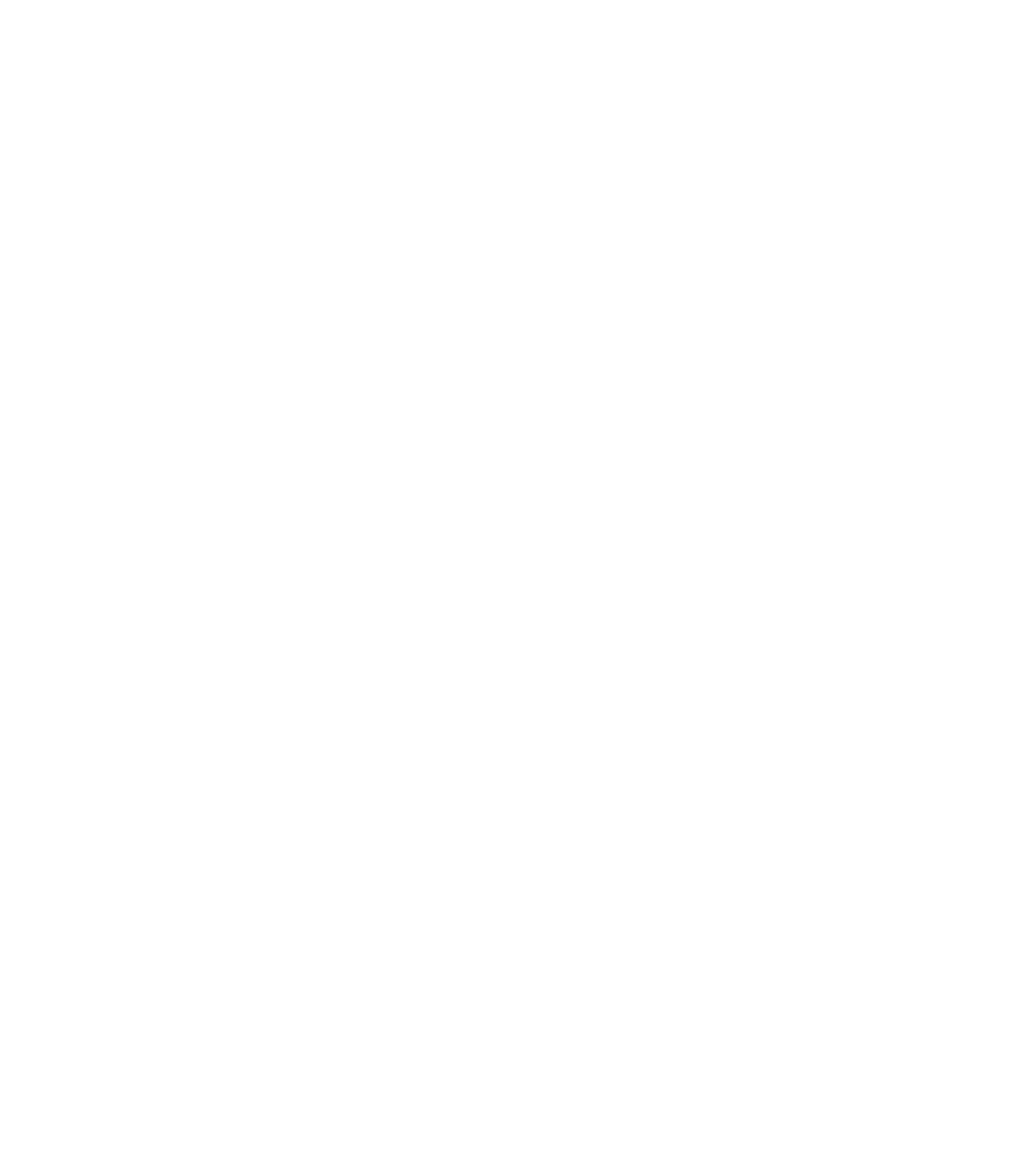
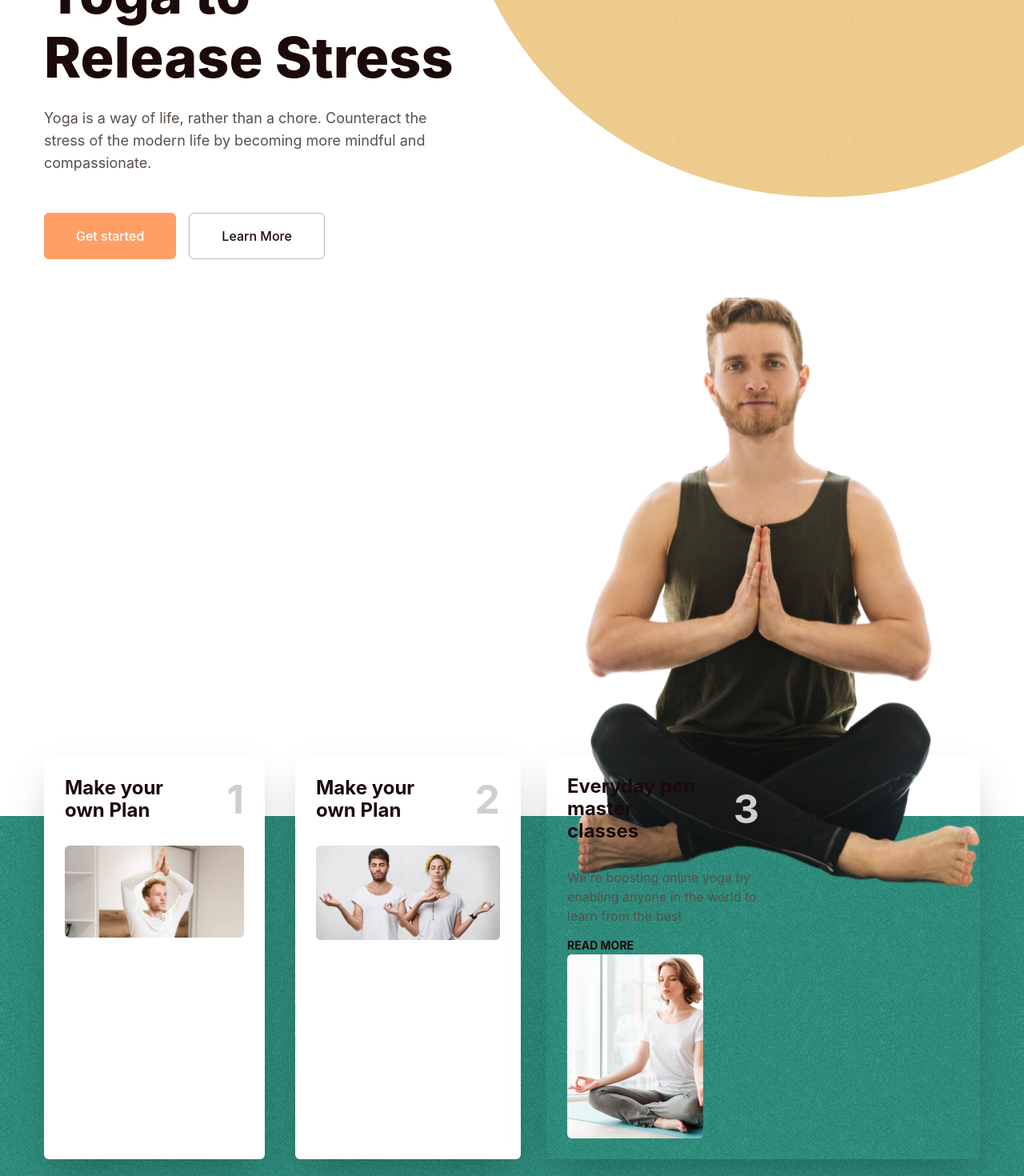
Before and after one commit to dhawalbisht/Yoga-Wings, a React (Vite) app in the folder Frontend/: page /nav in a window 1280 px wide. Shown: the part 260-1730 px from the top of the page at 80% size. Before the commit the page ends 800 px from the top, so only its background shows below. Built offline with nearby package versions, Linux system fonts and the light colour scheme; the HTML template or start-up script is replaced by a standard one.

Commit message:
cards updated

```diff
--- a/Frontend/src/App.jsx
+++ b/Frontend/src/App.jsx
@@ -8,10 +8,15 @@
 import Nav from './components/Nav';
 import NavMobile from "./components/NavMobile";
 import NewsLetter from './components/NewsLetter';
-
+import Cards from "./components/Cards";
 export default function App() {
   return (
-    <BrowserRouter>
+    <>
+    <Hero/>
+    <Cards/>
+
+
+      {/* <BrowserRouter>
        <Routes>
          <Route path="/blogs" element={<Blogs />} />
         <Route path="/contact" element={<Contact />} />
@@ -22,7 +27,8 @@
          <Route path="/navmobile" element={<NavMobile />} />
          <Route path="/newsletter" element={<NewsLetter />} />
        </Routes>
-    </BrowserRouter>
+     </BrowserRouter>  */}
+    </>
   );
 }
 
--- /dev/null
+++ b/Frontend/src/components/Cards.jsx
@@ -0,0 +1,65 @@
+import React from "react";
+import CardImage1 from "../assets/images/cards/card-1.png";
+import CardImage2 from "../assets/images/cards/card-2.png";
+import CardImage3 from "../assets/images/cards/card-3.png";
+
+const Cards = () => {
+  return (
+    <section className="bg-cardsBg min-h-[260px] pb-[55px] lg:-mt-24">
+      <div className="container mx-auto flex flex-col lg:flex-row gap-x-[32px] ">
+        <div className="flex-1 flex gap-x-[15px] lg:gap-x-[38px] -mt-[32px] z-10 lg:-mt-[77px] mx-auto">
+          <div className="bg-white w-full flex-1 max-w-[282px] p-[14px] lg:p-[26px] shadow-2xl rounded-md mX-H-[282px]">
+            {/* card text */}
+            <div className="flex items-center mb-[18px] lg:mb-[28px]">
+              <h4 className="text-lg lg:text-2xl lg:leading-7 font-bold text-heading mr-8">
+                Make your own Plan
+              </h4>
+              <h2 className="h2 text-stroke-2">1</h2>
+            </div>
+            <div>
+              <img src={CardImage1} alt="" />
+            </div>
+          </div>
+          <div className="bg-white w-full max-w-[282px] p-[14px] lg:p-[26px] shadow-2xl rounded-md mx-h-[282px]">
+            {/* card text */}
+            <div className="flex items-center mb-[18px] lg:mb-[28px]">
+              <h4 className="text-lg lg:text-2xl lg:leading-7 font-bold text-heading mr-8">
+                Make your own Plan
+              </h4>
+              <h2 className="h2 text-stroke-2">2</h2>
+            </div>
+            <div>
+              <img src={CardImage2} alt="" />
+            </div>
+          </div>
+        </div>
+        {/* Card 3 */}
+        <div className="bg-white-200 w-full max-w-[542px] mx-auto p-[14px] lg:p-[26px] mt-4 lg:-mt-[77px] z-10 shadow-2xl rounded-md fex justify-between items-start">
+          <div className="max-w-[240px]">
+            <div className="flex items-center mb-4 lg:mb-8">
+              <h4 className="text-lg lg:text-2xl lg:leading-7 font-bold text-heading mr-8 ">
+                Everyday pen master classes
+              </h4>
+              <h2 className="h2 text-stroke-2">3</h2>
+              </div>
+            <p className="mb-4 lg:mb-3">
+              We're boosting online yoga by enabling anyone in the world to
+              learn from the best
+            </p>
+            <a
+              className="text-xs lg:text-sm font-bold uppercase text-heading"
+              href="#"
+            >
+              Read more
+            </a></div>
+            <div>
+              <img src={CardImage3} alt="" />
+            </div>
+
+        </div>
+      </div>
+    </section>
+  );
+};
+
+export default Cards;
--- /dev/null
+++ b/Frontend/src/components/Feature.jsx
@@ -0,0 +1,14 @@
+import React, {useState} from "react";
+
+import ModalVideo from 'react-modal-video';
+import '../video.scss'
+
+
+import {BsPlayCircleFill} from 'react-icons/bs';
+
+const Features = () =>{
+    return <section>Features</section>
+
+};
+
+export default Features;
--- a/Frontend/src/components/Header.jsx
+++ b/Frontend/src/components/Header.jsx
@@ -31,9 +31,9 @@
       </div>
       <div className='flex items-center'>
         {/* buttons */}
-        <div className=' flex gap-x-4 1g: gap-x-9  '>
+        <div className=' flex 1g: gap-x-9  '>
           <button className=' text-heading font-medium
-          text-sm 1g: text-base hover:text-orange-transition'>
+           1g: text-base hover:text-orange-transition'>
             Sign In
           </button >
           <button className='btn btn-md 1g:px-[30px]
--- a/Frontend/src/components/Hero.jsx
+++ b/Frontend/src/components/Hero.jsx
@@ -1,11 +1,11 @@
 import React from "react";
 import { Parallax } from "react-parallax";
 import Image from "../assets/images/hero/guy.png";
-
+import bg from '../assets/images/hero/bg.png';
 import Header from "./Header";
 const Hero = () => {
   return (
-    <section className="min-h-[618px] lg:min-[815px] pt-9 lg:bg-circle lg:bg-no-repeat lg:bg-right-top">
+    <section className='min-h-[600px] lg:min-h-[800px] pt-9 lg:bg-circle lg:bg-no-repeat lg:bg-right-top'>
       <div className="container mx-auto">
         <Header />
         <div className="flex flex-col items-center lg:flex-row lg:items-start pt-32">
@@ -27,7 +27,7 @@
             </button>
           </div>
           <div className="w-full bg-circle bg-cover lg:bg-none lg:w-auto">
-            <div className='flex-1 flex justify-center lg:justify-end'>
+            <div className='flex-1 flex justify-centre lg:justify-end'>
               <div className="w-[234px] h-[234px] lg:w-[504px] lg:h-[744px] lg:mt-0">
                 <Parallax className='w-full h-full p-28 lg:p-16' bgImage={Image} bgImageAlt="Loading" strength={200} />
               </div>
--- a/Frontend/src/data.jsx
+++ b/Frontend/src/data.jsx
@@ -7,7 +7,7 @@
 export const navigation = [
     {
         name: 'Home',
-        href: '#',
+        href: 'i88ll999o8',
     },
     {
         name: 'Classes',
@@ -15,10 +15,10 @@
     },
     {
         name: 'Features',
-        href: '#',
+        href: 'feature',
     },
     {
         name: 'Contact',
-        href: '#',
+        href: 'contact',
     },
 ];
--- a/Frontend/tailwind.config.js
+++ b/Frontend/tailwind.config.js
@@ -49,10 +49,10 @@
     },
     extend: {
       backgroundImage: {
-        circle: "url('/src/assets/img/hero/bg.png')",
-        cardsBg: "url('/src/assets/img/cards/bg.png')",
-        video: "url('/src/assets/img/video/video.png')",
-        contact: "url('/src/assets/img/contact/bg.png')",
+        circle: "url('/src/assets/images/hero/bg.png')",
+        cardsBg: "url('/src/assets/images/cards/bg.png')",
+        video: "url('/src/assets/images/video/video.png')",
+        contact: "url('/src/assets/images/contact/bg.png')",
       },
       boxShadow: {
         primary: '0px 18px 36px rgba(0, 0, 0, 0.05)',
```
Also changed, not shown: 1 other file (tests, documents, lock files or other folders). Lines whose indentation alone changed are shown as unchanged.
